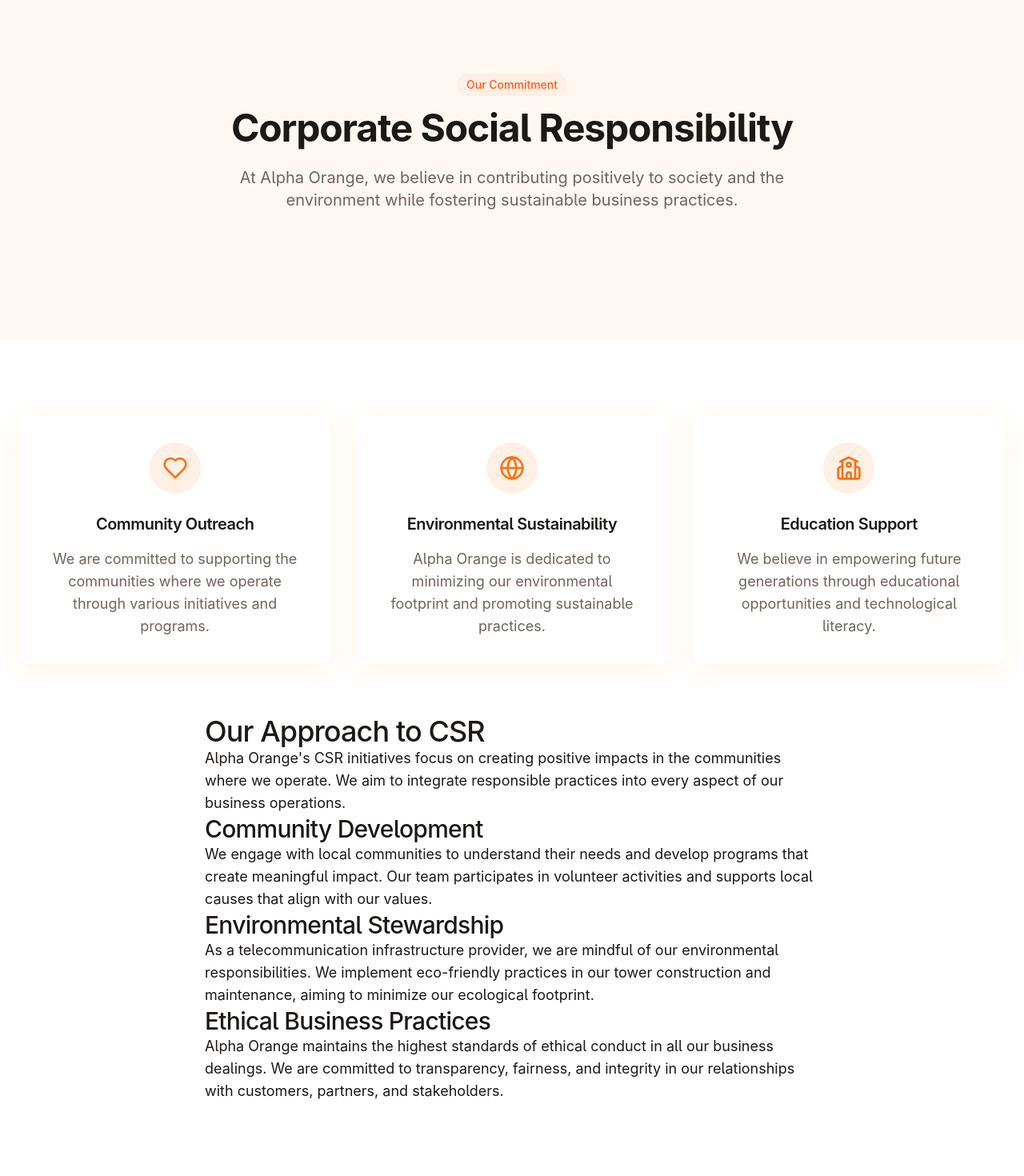
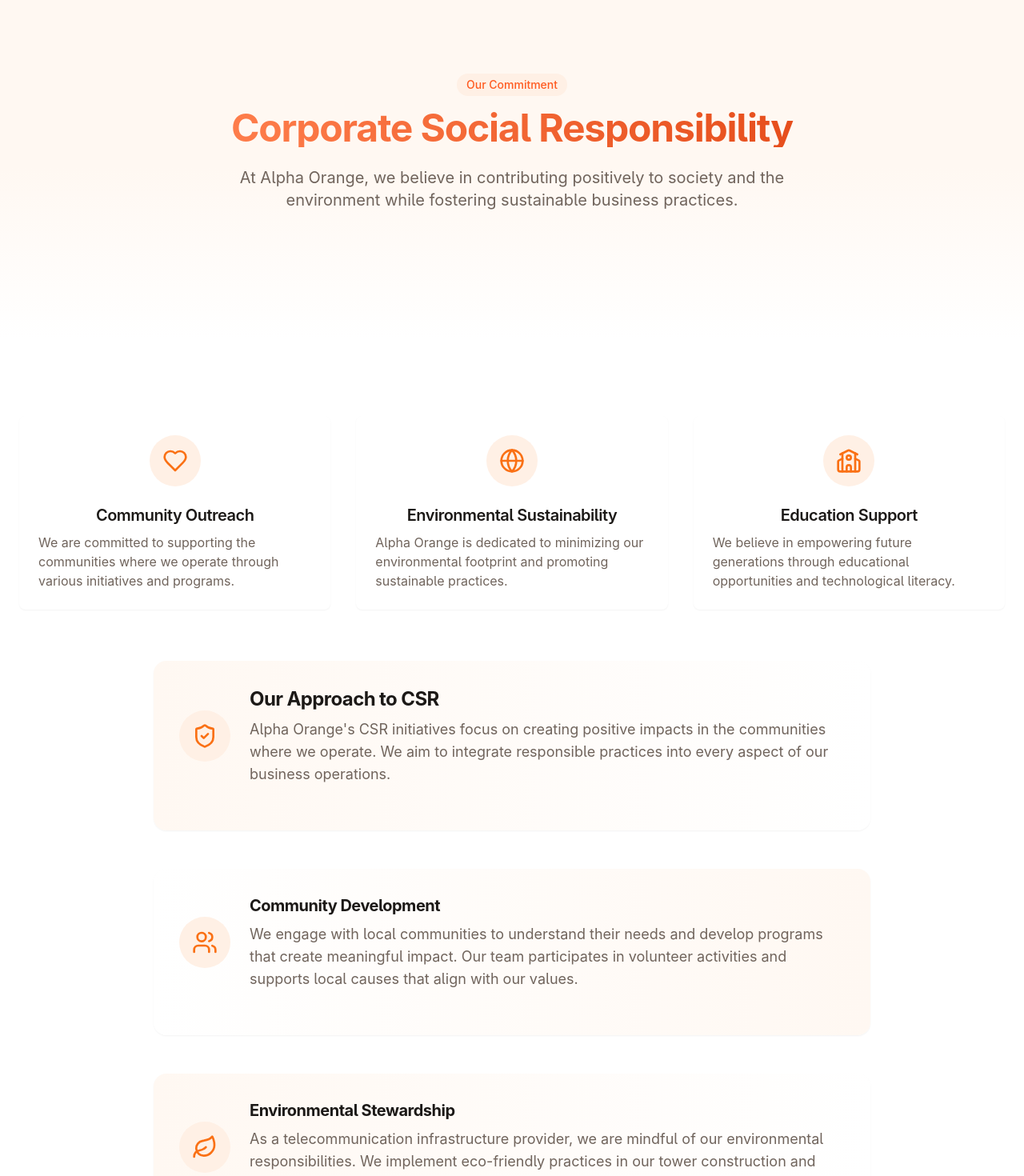
Before and after one commit to chekuhakim/vibrant-telco-hub, a React (Vite) app: page /csr in a window 1280 px wide. Shown: the part 100-1570 px from the top of the page at 80% size. Built offline with nearby package versions, Linux system fonts and the light colour scheme.

Commit message:
Beautify CSR section
Beautify the "Our Approach to CSR" section on the CSR page.

```diff
--- a/src/pages/CSR.tsx
+++ b/src/pages/CSR.tsx
@@ -2,7 +2,9 @@
 import React, { useEffect } from 'react';
 import Navbar from '@/components/layout/Navbar';
 import Footer from '@/components/layout/Footer';
-import { Heart, Globe, School } from 'lucide-react';
+import { Heart, Globe, School, Users, Leaf, HandHeart, ShieldCheck } from 'lucide-react';
+import { motion } from 'framer-motion';
+import { Card, CardHeader, CardTitle, CardDescription, CardContent } from '@/components/ui/card';
 
 const CSR = () => {
   useEffect(() => {
@@ -28,25 +30,37 @@ const CSR = () => {
     }
   ];
 
+  const fadeIn = {
+    hidden: { opacity: 0, y: 20 },
+    visible: {
+      opacity: 1,
+      y: 0,
+      transition: { duration: 0.6 }
+    }
+  };
+
   return (
     <div className="flex flex-col min-h-screen">
       <Navbar />
       <main className="flex-grow pt-24">
-        <section className="relative py-16 md:py-24 bg-orange-50">
-          <div className="absolute inset-0 -z-10">
-            <div className="absolute inset-0 bg-gradient-to-b from-orange-50 to-white"></div>
-          </div>
-
+        <section className="relative py-16 md:py-24 bg-gradient-to-b from-orange-50 via-orange-50 to-white">
           <div className="container mx-auto px-4 md:px-6">
-            <div className="max-w-3xl mx-auto text-center mb-16 animate-fade-in">
+            <motion.div
+              className="max-w-3xl mx-auto text-center mb-16"
+              initial="hidden"
+              animate="visible"
+              variants={fadeIn}
+            >
               <div className="inline-block px-3 py-1 bg-orange-100 rounded-full text-orange-600 text-sm font-medium mb-4">
                 Our Commitment
               </div>
-              <h1 className="text-4xl md:text-5xl font-bold mb-6">Corporate Social Responsibility</h1>
+              <h1 className="text-4xl md:text-5xl font-bold mb-6 bg-clip-text text-transparent bg-gradient-to-r from-orange-500 to-orange-700">
+                Corporate Social Responsibility
+              </h1>
               <p className="text-xl text-muted-foreground">
                 At Alpha Orange, we believe in contributing positively to society and the environment while fostering sustainable business practices.
               </p>
-            </div>
+            </motion.div>
           </div>
         </section>
 
@@ -54,37 +68,99 @@ const CSR = () => {
           <div className="container mx-auto px-4 md:px-6">
             <div className="grid grid-cols-1 md:grid-cols-3 gap-8 mb-16">
               {initiatives.map((initiative, index) => (
-                <div key={index} className="glass-card p-8 rounded-xl text-center">
-                  <div className="w-16 h-16 rounded-full bg-orange-100 flex items-center justify-center mx-auto mb-6">
-                    {initiative.icon}
-                  </div>
-                  <h3 className="text-xl font-semibold mb-4">{initiative.title}</h3>
-                  <p className="text-muted-foreground">{initiative.description}</p>
-                </div>
+                <motion.div
+                  key={index}
+                  className="h-full"
+                  initial={{ opacity: 0, y: 20 }}
+                  animate={{ opacity: 1, y: 0 }}
+                  transition={{ delay: index * 0.2, duration: 0.5 }}
+                >
+                  <Card className="h-full glass-card hover:shadow-lg transition-all duration-300 border-none">
+                    <CardHeader className="text-center pb-2">
+                      <div className="w-16 h-16 rounded-full bg-orange-100 flex items-center justify-center mx-auto mb-4">
+                        {initiative.icon}
+                      </div>
+                      <CardTitle className="text-xl">{initiative.title}</CardTitle>
+                    </CardHeader>
+                    <CardContent>
+                      <CardDescription className="text-muted-foreground text-base">
+                        {initiative.description}
+                      </CardDescription>
+                    </CardContent>
+                  </Card>
+                </motion.div>
               ))}
             </div>
 
-            <div className="max-w-3xl mx-auto prose prose-orange">
-              <h2>Our Approach to CSR</h2>
-              <p>
-                Alpha Orange's CSR initiatives focus on creating positive impacts in the communities where we operate. We aim to integrate responsible practices into every aspect of our business operations.
-              </p>
+            <motion.div
+              className="max-w-4xl mx-auto"
+              initial="hidden"
+              whileInView="visible"
+              viewport={{ once: true, margin: "-100px" }}
+              variants={fadeIn}
+            >
+              <div className="space-y-12">
+                <div className="bg-gradient-to-r from-orange-50 to-white p-8 rounded-2xl shadow-sm">
+                  <div className="flex flex-col md:flex-row md:items-center gap-6 mb-6">
+                    <div className="shrink-0 w-16 h-16 rounded-full bg-orange-100 flex items-center justify-center">
+                      <ShieldCheck className="h-8 w-8 text-primary" />
+                    </div>
+                    <div>
+                      <h2 className="text-2xl font-bold mb-2">Our Approach to CSR</h2>
+                      <p className="text-muted-foreground">
+                        Alpha Orange's CSR initiatives focus on creating positive impacts in the communities where we operate.
+                        We aim to integrate responsible practices into every aspect of our business operations.
+                      </p>
+                    </div>
+                  </div>
+                </div>
 
-              <h3>Community Development</h3>
-              <p>
-                We engage with local communities to understand their needs and develop programs that create meaningful impact. Our team participates in volunteer activities and supports local causes that align with our values.
-              </p>
+                <div className="bg-gradient-to-r from-white to-orange-50 p-8 rounded-2xl shadow-sm">
+                  <div className="flex flex-col md:flex-row md:items-center gap-6 mb-6">
+                    <div className="shrink-0 w-16 h-16 rounded-full bg-orange-100 flex items-center justify-center">
+                      <Users className="h-8 w-8 text-primary" />
+                    </div>
+                    <div>
+                      <h3 className="text-xl font-bold mb-2">Community Development</h3>
+                      <p className="text-muted-foreground">
+                        We engage with local communities to understand their needs and develop programs that create meaningful impact.
+                        Our team participates in volunteer activities and supports local causes that align with our values.
+                      </p>
+                    </div>
+                  </div>
+                </div>
 
-              <h3>Environmental Stewardship</h3>
-              <p>
-                As a telecommunication infrastructure provider, we are mindful of our environmental responsibilities. We implement eco-friendly practices in our tower construction and maintenance, aiming to minimize our ecological footprint.
-              </p>
+                <div className="bg-gradient-to-r from-orange-50 to-white p-8 rounded-2xl shadow-sm">
+                  <div className="flex flex-col md:flex-row md:items-center gap-6 mb-6">
+                    <div className="shrink-0 w-16 h-16 rounded-full bg-orange-100 flex items-center justify-center">
+                      <Leaf className="h-8 w-8 text-primary" />
+                    </div>
+                    <div>
+                      <h3 className="text-xl font-bold mb-2">Environmental Stewardship</h3>
+                      <p className="text-muted-foreground">
+                        As a telecommunication infrastructure provider, we are mindful of our environmental responsibilities.
+                        We implement eco-friendly practices in our tower construction and maintenance, aiming to minimize our ecological footprint.
+                      </p>
+                    </div>
+                  </div>
+                </div>
 
-              <h3>Ethical Business Practices</h3>
-              <p>
-                Alpha Orange maintains the highest standards of ethical conduct in all our business dealings. We are committed to transparency, fairness, and integrity in our relationships with customers, partners, and stakeholders.
-              </p>
-            </div>
+                <div className="bg-gradient-to-r from-white to-orange-50 p-8 rounded-2xl shadow-sm">
+                  <div className="flex flex-col md:flex-row md:items-center gap-6 mb-6">
+                    <div className="shrink-0 w-16 h-16 rounded-full bg-orange-100 flex items-center justify-center">
+                      <HandHeart className="h-8 w-8 text-primary" />
+                    </div>
+                    <div>
+                      <h3 className="text-xl font-bold mb-2">Ethical Business Practices</h3>
+                      <p className="text-muted-foreground">
+                        Alpha Orange maintains the highest standards of ethical conduct in all our business dealings.
+                        We are committed to transparency, fairness, and integrity in our relationships with customers, partners, and stakeholders.
+                      </p>
+                    </div>
+                  </div>
+                </div>
+              </div>
+            </motion.div>
           </div>
         </section>
       </main>
```
